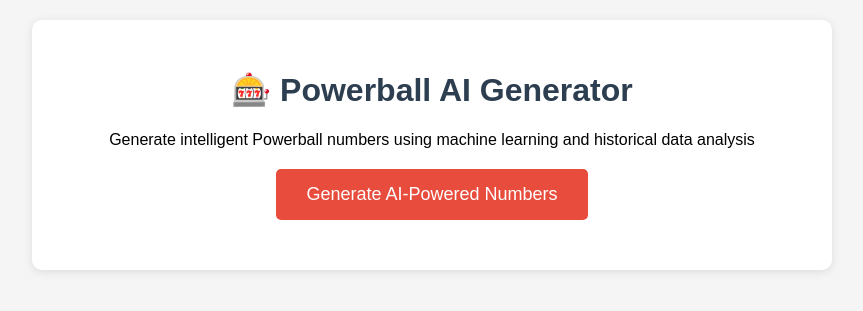
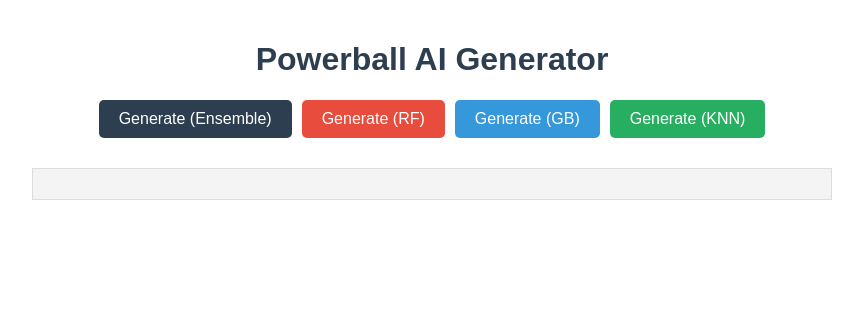
Before and after one commit to ukdeepak-33/powerball-ai-generator, a Python web app: template templates/index.html in a window 1280 px wide. Shown: the top 311 px of the page, without its empty margins (208-1071 px from the left). Run offline with Jinja, Linux system fonts and the light colour scheme; the template is opened without the code that fills it, so the values that code supplies are empty.

Commit message:
Update index.html

```diff
--- a/templates/index.html
+++ b/templates/index.html
@@ -1,165 +1,96 @@
-<!-- Create a templates/index.html file -->
 <!DOCTYPE html>
 <html>
 <head>
     <title>Powerball AI Generator</title>
     <style>
-        body {
-            font-family: Arial, sans-serif;
-            max-width: 800px;
-            margin: 0 auto;
-            padding: 20px;
-            background-color: #f5f5f5;
-        }
-        .container {
-            background: white;
-            padding: 30px;
-            border-radius: 10px;
-            box-shadow: 0 2px 10px rgba(0,0,0,0.1);
-        }
-        h1 {
-            color: #2c3e50;
-            text-align: center;
-        }
-        .btn {
-            background: #e74c3c;
-            color: white;
-            padding: 15px 30px;
-            border: none;
-            border-radius: 5px;
-            font-size: 18px;
-            cursor: pointer;
-            display: block;
-            margin: 20px auto;
-            transition: background 0.3s;
-        }
-        .btn:hover {
-            background: #c0392b;
-        }
-        .result {
-            margin: 30px 0;
-            padding: 20px;
-            background: #ecf0f1;
-            border-radius: 8px;
-            text-align: center;
-        }
-        .numbers {
-            font-size: 28px;
-            font-weight: bold;
-            color: #2c3e50;
-            margin: 10px 0;
-        }
-        .powerball {
-            color: #e74c3c;
-            font-weight: bold;
-        }
-        .analysis {
-            margin-top: 20px;
+        body { font-family: Arial, sans-serif; max-width: 800px; margin: 0 auto; padding: 20px; text-align: center; }
+        h1 { color: #2c3e50; }
+        .btn-container { display: flex; justify-content: center; gap: 10px; margin-top: 20px; }
+        .btn { padding: 10px 20px; border: none; border-radius: 5px; font-size: 16px; cursor: pointer; color: white; }
+        #ensemble-btn { background-color: #2c3e50; }
+        #rf-btn { background-color: #e74c3c; }
+        #gb-btn { background-color: #3498db; }
+        #knn-btn { background-color: #27ae60; }
+        .result-container { margin-top: 30px; }
+        #numbers-display { font-size: 24px; font-weight: bold; }
+        #analysis-display {
+            background-color: #f4f4f4;
+            border: 1px solid #ddd;
             padding: 15px;
-            background: #dfe6e9;
-            border-radius: 5px;
+            margin-top: 15px;
             text-align: left;
-        }
-        .loading {
-            display: none;
-            text-align: center;
-            color: #7f8c8d;
-        }
-        .loading-spinner {
-    border: 4px solid #f3f3f3;
-    border-top: 4px solid #e74c3c;
-    border-radius: 50%;
-    width: 40px;
-    height: 40px;
-    animation: spin 1s linear infinite;
-    margin: 0 auto;
-        }
-
-@keyframes spin {
-    0% { transform: rotate(0deg); }
-    100% { transform: rotate(360deg); }
+            white-space: pre-wrap;
+            word-wrap: break-word;
         }
     </style>
 </head>
 <body>
-    <div class="container">
-        <h1>🎰 Powerball AI Generator</h1>
-        <p style="text-align: center;">Generate intelligent Powerball numbers using machine learning and historical data analysis</p>
+    <h1>Powerball AI Generator</h1>
+    <div class="btn-container">
+        <button id="ensemble-btn" class="btn">Generate (Ensemble)</button>
+        <button id="rf-btn" class="btn">Generate (RF)</button>
+        <button id="gb-btn" class="btn">Generate (GB)</button>
+        <button id="knn-btn" class="btn">Generate (KNN)</button>
+    </div>
+    <div class="result-container">
+        <h2 id="model-name"></h2>
+        <div id="numbers-display"></div>
+        <div id="analysis-display"></div>
+    </div>
+    <script>
+        document.addEventListener('DOMContentLoaded', () => {
+            const buttons = {
+                'ensemble-btn': '/generate',
+                'rf-btn': '/generate/rf',
+                'gb-btn': '/generate/gb',
+                'knn-btn': '/generate/knn'
+            };
 
-        <button class="btn" onclick="generateNumbers()">Generate AI-Powered Numbers</button>
+            const numbersDisplay = document.getElementById('numbers-display');
+            const analysisDisplay = document.getElementById('analysis-display');
+            const modelNameDisplay = document.getElementById('model-name');
 
-        <div id="loading" class="loading">
-            <div class="loading-spinner"></div>
-            <p>🤖 AI is analyzing historical patterns...</p>
-        </div>
+            function displayNumbers(data) {
+                const { generated_numbers, analysis } = data;
 
-        <div id="result" class="result" style="display: none;">
-            <h2>Your AI-Generated Numbers:</h2>
-            <div id="numbers" class="numbers"></div>
-            <div id="analysis" class="analysis"></div>
-        </div>
-    </div>
+                numbersDisplay.innerHTML = `
+                    <h3>White Balls:</h3>
+                    <p style="font-size: 24px; font-weight: bold;">${generated_numbers.white_balls.join(', ')}</p>
+                    <h3>Powerball:</h3>
+                    <p style="font-size: 24px; font-weight: bold;">${generated_numbers.powerball}</p>
+                `;
 
-    <script>
-     async function generateNumbers() {
-    const resultDiv = document.getElementById('result');
-    const loadingDiv = document.getElementById('loading');
-    const numbersDiv = document.getElementById('numbers');
-    const analysisDiv = document.getElementById('analysis');
+                analysisDisplay.innerHTML = `
+                    <h4>Analysis:</h4>
+                    <pre>${JSON.stringify(analysis, null, 2)}</pre>
+                `;
+            }
 
-    // Show loading, hide previous results
-    loadingDiv.style.display = 'block';
-    resultDiv.style.display = 'none';
+            function fetchNumbers(url, modelName) {
+                modelNameDisplay.textContent = `Generated by ${modelName}`;
+                fetch(url)
+                    .then(response => {
+                        if (!response.ok) {
+                            throw new Error('Network response was not ok');
+                        }
+                        return response.json();
+                    })
+                    .then(data => displayNumbers(data))
+                    .catch(error => {
+                        console.error('Error fetching numbers:', error);
+                        numbersDisplay.textContent = 'Failed to generate numbers.';
+                        analysisDisplay.textContent = '';
+                    });
+            }
 
-    try {
-        const response = await fetch('/generate');
-
-        // Check if the response is successful
-        if (!response.ok) {
-            throw new Error(`Server returned ${response.status}: ${response.statusText}`);
-        }
-
-        const data = await response.json();
-
-        // Check if the expected data structure exists
-        if (!data || !data.generated_numbers || !data.generated_numbers.white_balls) {
-            throw new Error('Invalid response format from server');
-        }
-
-        // Display numbers
-        numbersDiv.innerHTML =
-            data.generated_numbers.white_balls.join(' - ') +
-            ' <span class="powerball">⚡ ' + data.generated_numbers.powerball + '</span>';
-
-        // Display analysis
-        analysisDiv.innerHTML = `
-            <h3>Analysis:</h3>
-            <p>✅ <strong>${data.analysis.group_a_count} Group A numbers</strong> (high-frequency numbers)</p>
-            <p>🎯 <strong>${data.analysis.odd_even_ratio}</strong> odd/even ratio</p>
-            <p>📅 <strong>2025 Frequency:</strong> ${data.generated_numbers.white_balls.map((num, index) => num + ' (' + data.analysis['2025_frequency'].white_balls[num] + ')').join(' - ')} ⚡ ${data.generated_numbers.powerball} (${data.analysis['2025_frequency'].powerball})</p>
-            <h3>🔍 Pattern Analysis:</h3>
-            <p style="white-space: pre-line; font-size: 14px; line-height: 1.4;">${data.analysis.pattern_analysis}</p>
-            <p>📊 ${data.analysis.message}</p>
-        `;
-
-        // Show results, hide loading
-        resultDiv.style.display = 'block';
-        loadingDiv.style.display = 'none';
-
-    } catch (error) {
-        loadingDiv.style.display = 'none';
-
-        // Show a user-friendly error message
-        numbersDiv.innerHTML = '❌ Error generating numbers';
-        analysisDiv.innerHTML = `
-            <p style="color: #e74c3c;">Unable to generate numbers at this time. Please try again later.</p>
-            <p><small>Technical details: ${error.message}</small></p>
-        `;
-
-        resultDiv.style.display = 'block';
-        console.error('Error:', error);
-    }
-}
+            for (const buttonId in buttons) {
+                document.getElementById(buttonId).addEventListener('click', () => {
+                    const url = buttons[buttonId];
+                    const modelName = document.getElementById(buttonId).textContent.replace('Generate (', '').replace(')', '');
+                    fetchNumbers(url, modelName);
+                });
+            }
+        });
     </script>
 </body>
 </html>
```
